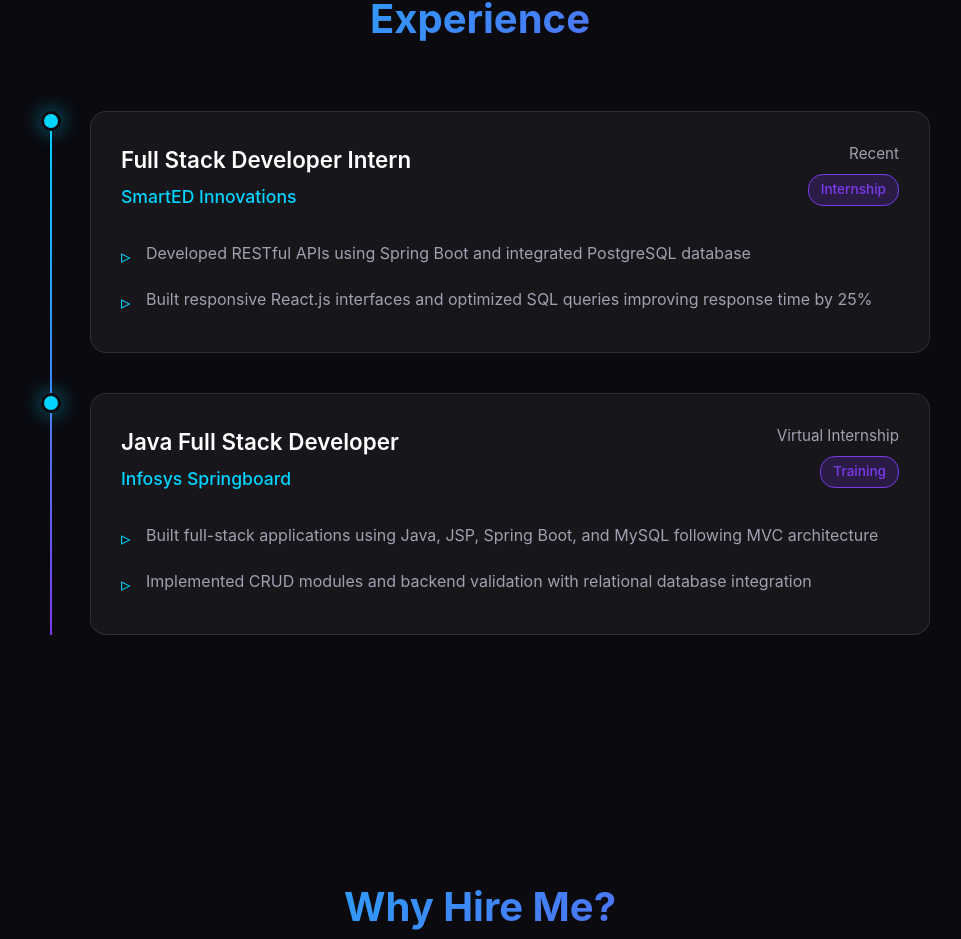
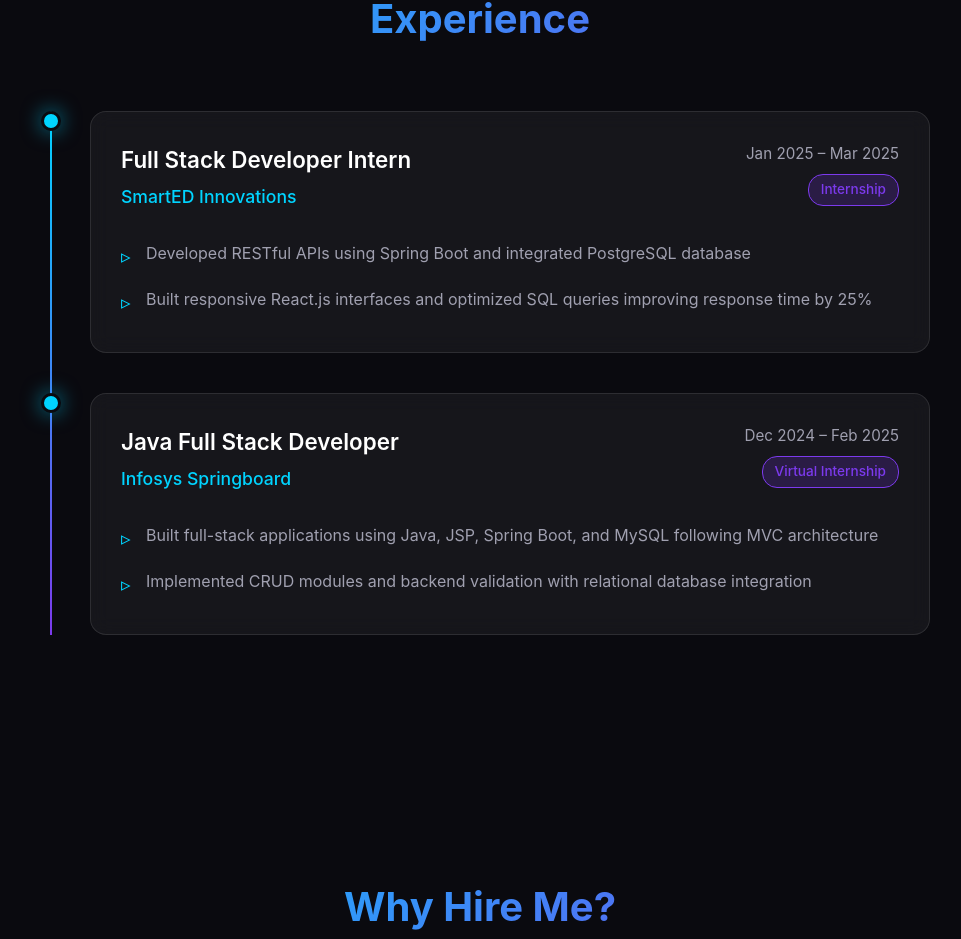
Before and after one commit to abishek-palanivel/My-portfolio, a React (Vite) app: page / in a window 1280 px wide. Shown: the part 4605-5544 px from the top of the page, without its empty margins (160-1121 px from the left). Built offline with nearby package versions, Linux system fonts and the light colour scheme.

Commit message:
Update resume link and add proper internship dates

```diff
--- a/src/components/Contact.jsx
+++ b/src/components/Contact.jsx
@@ -55,7 +55,7 @@ const Contact = ({ isVisible }) => {
             Whether you have a question or just want to say hi, feel free to reach out!
           </p>
           <a
-            href="https://drive.google.com/file/d/1-Ln5s3BymOFg8uezIBl_A1I4edyH61ft/view?usp=sharing"
+            href="https://drive.google.com/file/d/1aOU1TNrj1p6Q2A-DmdPJWOldm5P11kr8/view?usp=sharing"
             className="download-resume-btn"
             target="_blank"
             rel="noopener noreferrer"
--- a/src/components/Experience.jsx
+++ b/src/components/Experience.jsx
@@ -5,7 +5,7 @@ const Experience = ({ isVisible }) => {
     {
       role: 'Full Stack Developer Intern',
       company: 'SmartED Innovations',
-      period: 'Recent',
+      period: 'Jan 2025 – Mar 2025',
       type: 'Internship',
       achievements: [
         'Developed RESTful APIs using Spring Boot and integrated PostgreSQL database',
@@ -15,8 +15,8 @@ const Experience = ({ isVisible }) => {
     {
       role: 'Java Full Stack Developer',
       company: 'Infosys Springboard',
-      period: 'Virtual Internship',
-      type: 'Training',
+      period: 'Dec 2024 – Feb 2025',
+      type: 'Virtual Internship',
       achievements: [
         'Built full-stack applications using Java, JSP, Spring Boot, and MySQL following MVC architecture',
         'Implemented CRUD modules and backend validation with relational database integration'
--- a/src/components/Navbar.jsx
+++ b/src/components/Navbar.jsx
@@ -66,7 +66,7 @@ const Navbar = () => {
           ))}
           <li>
             <a
-              href="https://drive.google.com/file/d/1-Ln5s3BymOFg8uezIBl_A1I4edyH61ft/view?usp=sharing"
+              href="https://drive.google.com/file/d/1aOU1TNrj1p6Q2A-DmdPJWOldm5P11kr8/view?usp=sharing"
               className="resume-btn"
               target="_blank"
               rel="noopener noreferrer"
```
